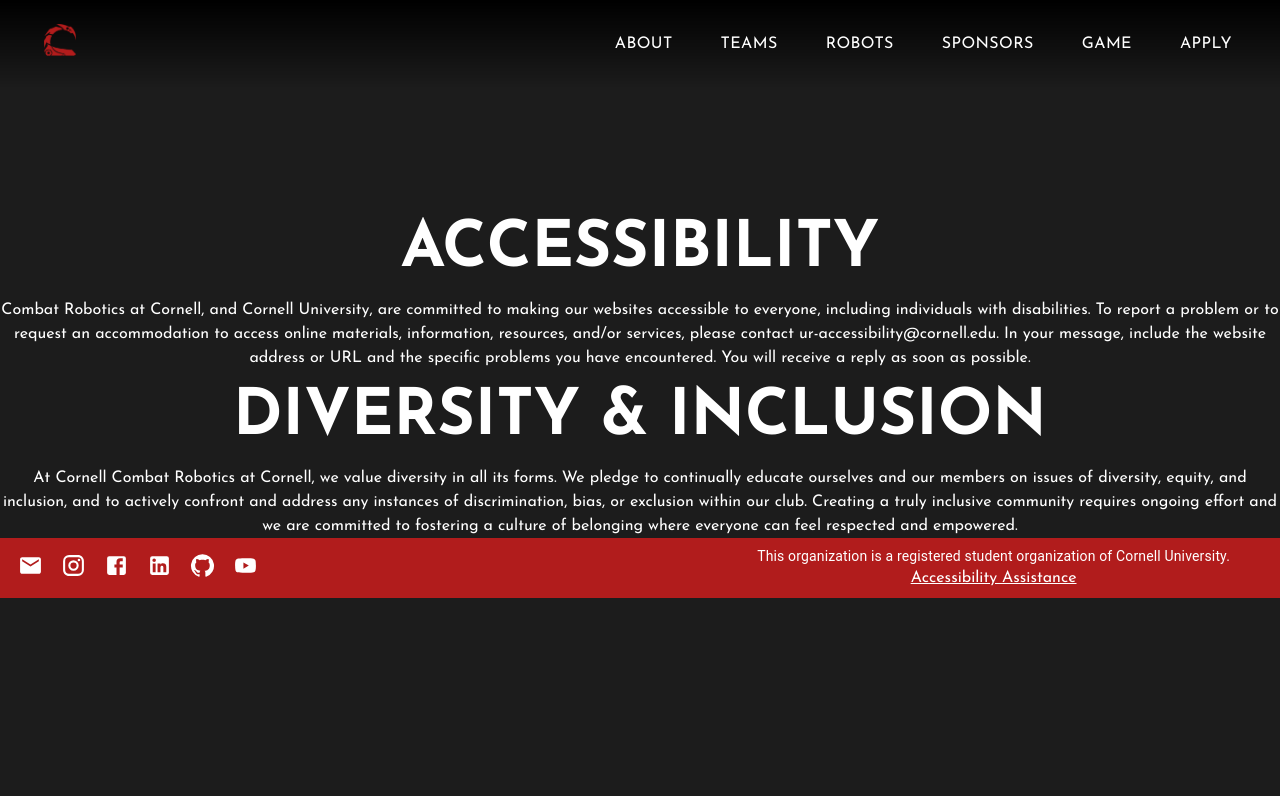
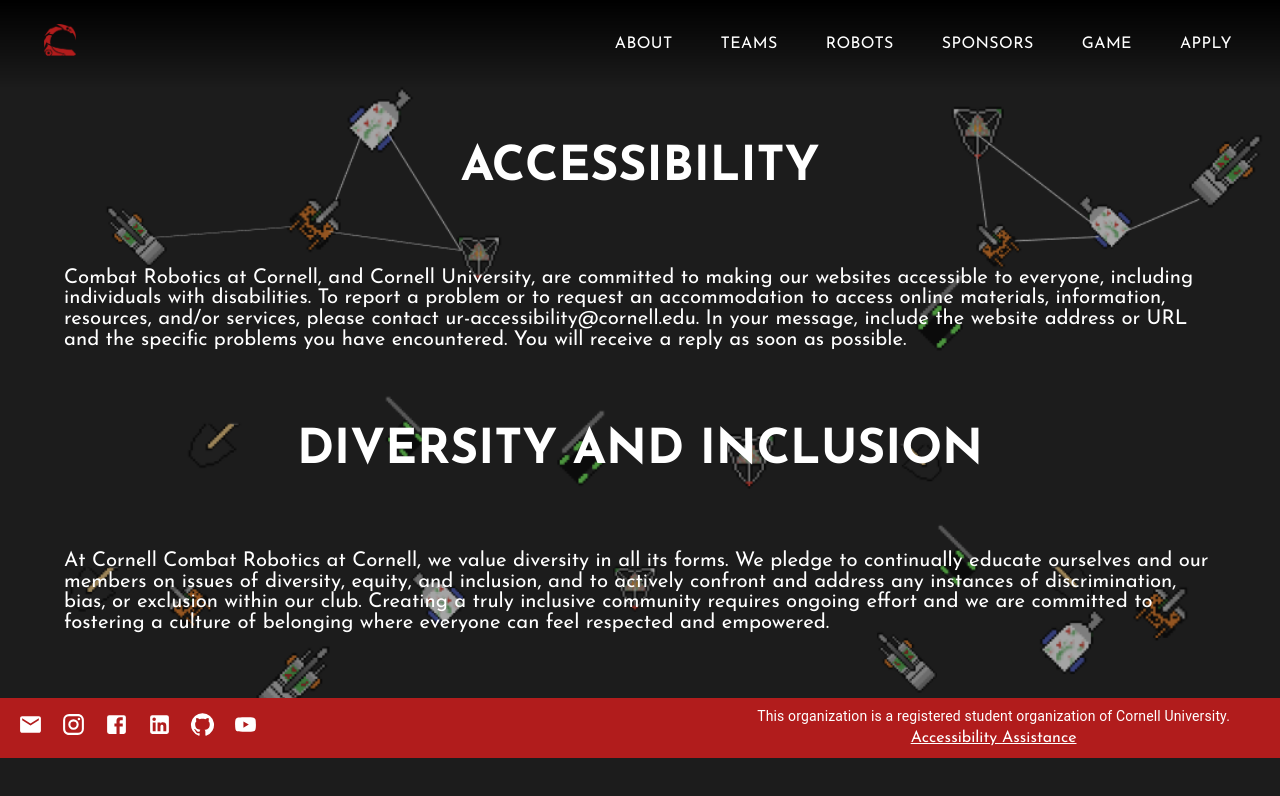
Before and after one commit to Cornell-University-Combat-Robotics/site-2025, a React (Vite) app in the folder react-site/: page /accessibility in a window 1280 px wide. Shown: the top 796 px of the page. Built offline with nearby package versions, Linux system fonts and the light colour scheme.

Commit message:
changed background and formatting for accesibility page.

```diff
--- a/react-site/src/pages/accessibility.jsx
+++ b/react-site/src/pages/accessibility.jsx
@@ -1,20 +1,31 @@
-import { Typography, Stack } from "@mui/material";
+import { Typography, Stack, Box } from "@mui/material";
+import background from "../assets/background-pictures/accessibilitybackground.png";
 
 export default function Accessibility() {
   return (
+    <Box sx={{
+      width: '100%',
+      height: 'auto',
+      backgroundImage: `url(${background})`,  // Your image URL
+      backgroundSize: 'cover',      // Ensure the image covers the area
+      backgroundPosition: 'top',
+      backgroundRepeat: 'no-repeat',
+      position: 'relative',
+      }}>
     <Stack>
-      <Typography variant="h1">
+      <Typography variant="h2" sx={{fontSize: '3rem', marginTop: '7%'}}>
         ACCESSIBILITY
       </Typography>
-      <Typography>
+      <Typography sx={{padding: '5%', textAlign: 'left', fontSize: '1.27rem', lineHeight: '1.3rem'}}>
         Combat Robotics at Cornell, and Cornell University, are committed to making our websites accessible to everyone, including individuals with disabilities. To report a problem or to request an accommodation to access online materials, information, resources, and/or services, please contact ur-accessibility@cornell.edu. In your message, include the website address or URL and the specific problems you have encountered. You will receive a reply as soon as possible.
       </Typography>
-      <Typography variant="h1">
-        DIVERSITY & INCLUSION
+      <Typography variant="h2" sx={{fontSize: '3rem'}}>
+        DIVERSITY AND INCLUSION
       </Typography>
-      <Typography>
+      <Typography sx={{padding: '5%', textAlign: 'left', fontSize: '1.27rem', lineHeight: '1.3rem'}}>
         At Cornell Combat Robotics at Cornell, we value diversity in all its forms. We pledge to continually educate ourselves and our members on issues of diversity, equity, and inclusion, and to actively confront and address any instances of discrimination, bias, or exclusion within our club. Creating a truly inclusive community requires ongoing effort and we are committed to fostering a culture of belonging where everyone can feel respected and empowered.
       </Typography>
     </Stack>
+    </Box>
   );
 }
```
Also changed, not shown: react-site/src/assets/background-pictures/accessibilitybackground.png (added).
